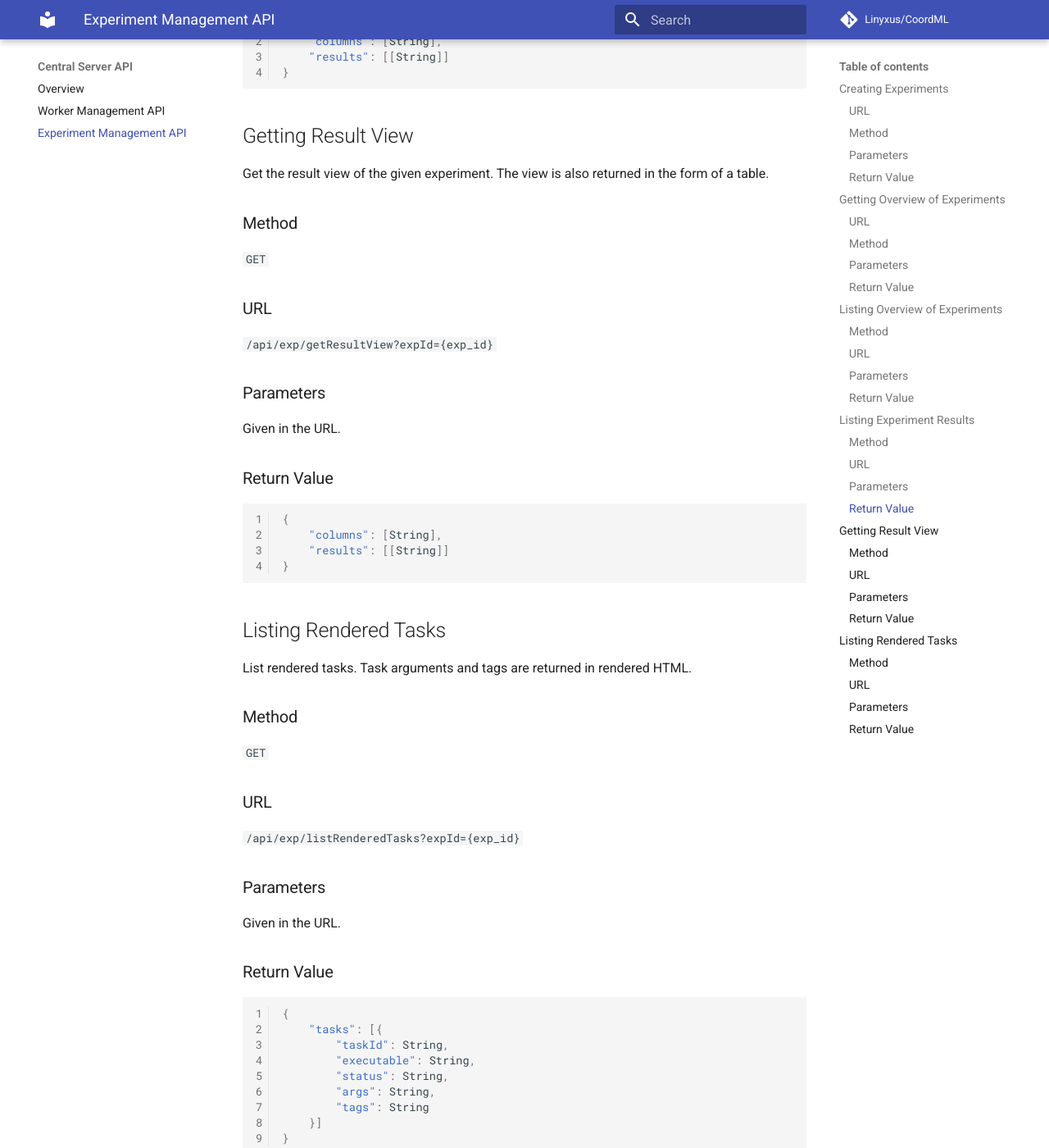
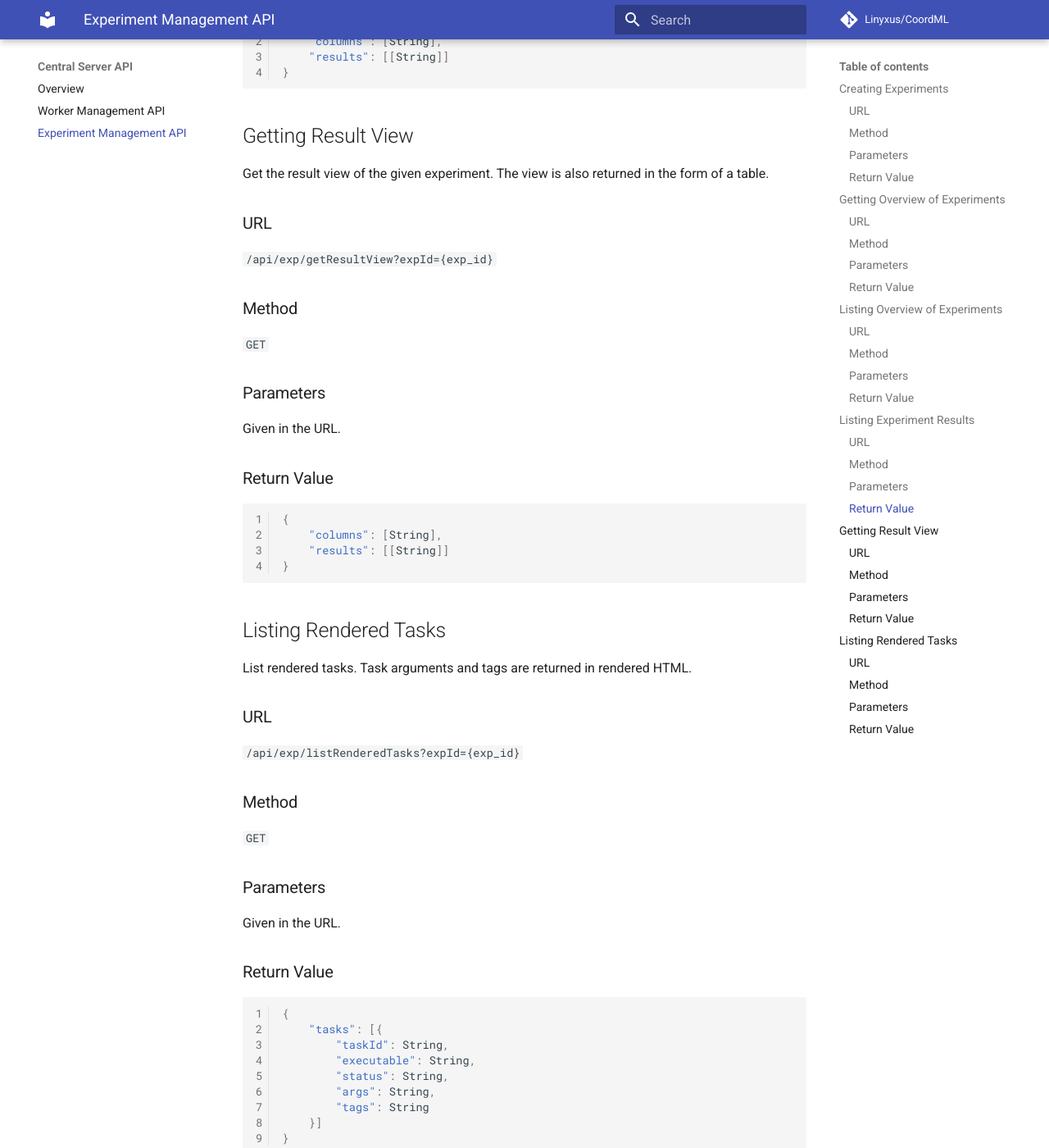
Before and after one commit to CoordML/coordml.github.io, an MkDocs documentation site: the page built from docs/central_api/experiments.md, in a window 1280 px wide and 1400 px high, scrolled down 2925 px. Shown: the whole window at 82% size. Built offline with MkDocs 1.6.1 and Material for MkDocs 9.7.7, drawn with Linux system fonts in a browser that asks for light colours; comment, search, counter and statistics services are not loaded; some of the changed text lies outside the part shown.

Commit message:
Change method section position

```diff
--- a/docs/central_api/experiments.md
+++ b/docs/central_api/experiments.md
@@ -70,13 +70,13 @@ Get the overview of the specified experiment. The experiment should be specified
 
 List the overview of all experiments.
 
+### URL
+
+`/api/exp/listOverview`
+
 ### Method
 
  `GET`
-
-### URL
-
-`/api/exp/listOverview`
 
 ### Parameters
 
@@ -99,13 +99,13 @@ None
 
 List results of the given experiment. The returned results are given in the form of a table.
 
+### URL
+
+`/api/exp/listResults?expId={exp_id}`
+
 ### Method
 
  `GET`
-
-### URL
-
-`/api/exp/listResults?expId={exp_id}`
 
 ### Parameters
 
@@ -124,13 +124,13 @@ Given in the URL.
 
 Get the result view of the given experiment. The view is also returned in the form of a table.
 
+### URL
+
+`/api/exp/getResultView?expId={exp_id}`
+
 ### Method
 
  `GET`
-
-### URL
-
-`/api/exp/getResultView?expId={exp_id}`
 
 ### Parameters
 
@@ -149,13 +149,13 @@ Given in the URL.
 
 List rendered tasks. Task arguments and tags are returned in rendered HTML.
 
+### URL
+
+`/api/exp/listRenderedTasks?expId={exp_id}`
+
 ### Method
 
  `GET`
-
-### URL
-
-`/api/exp/listRenderedTasks?expId={exp_id}`
 
 ### Parameters
 
```
